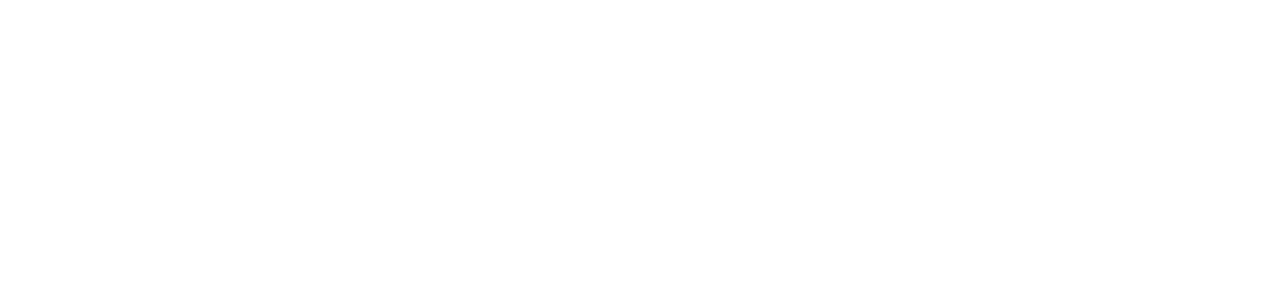
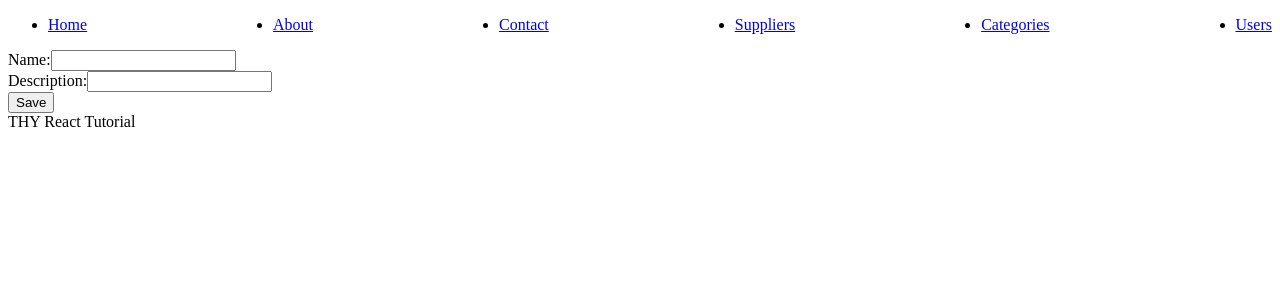
Before and after one commit to yakintech/thy-react-ts-tutorial, a React (Create React App) app: page /categories/add in a window 1280 px wide. Before the commit this address had no page. Shown: the top 300 px of the page. Built offline with nearby package versions, Linux system fonts and the light colour scheme.

Commit message:
react tanstack query sample

```diff
--- a/package.json
+++ b/package.json
@@ -3,6 +3,7 @@
   "version": "0.1.0",
   "private": true,
   "dependencies": {
+    "@tanstack/react-query": "^5.51.11",
     "@testing-library/jest-dom": "^5.17.0",
     "@testing-library/react": "^13.4.0",
     "@testing-library/user-event": "^13.5.0",
--- a/src/components/layout-components/SiteHeader.tsx
+++ b/src/components/layout-components/SiteHeader.tsx
@@ -9,6 +9,7 @@ function SiteHeader() {
             {/*replace özelliğii sayesinde sayfa geçişlerinde geri tuşuna basıldığında bir önceki sayfaya gitmez */}
             <li><Link replace to="/contact">Contact</Link></li>
             <li><Link to="/suppliers">Suppliers</Link></li>
+            <li><Link to="/categories">Categories</Link></li>
             <li><Link to="/users">Users</Link></li>
         </ul>
     </>
--- a/src/index.tsx
+++ b/src/index.tsx
@@ -2,13 +2,17 @@ import React from 'react';
 import ReactDOM from 'react-dom/client';
 import App from './App';
 import { BrowserRouter } from 'react-router-dom';
+import { QueryClient, QueryClientProvider } from '@tanstack/react-query';
 
 const root = ReactDOM.createRoot(
   document.getElementById('root') as HTMLElement
 );
+
+export const queryClient = new QueryClient();
 root.render(
-  <BrowserRouter>
-    <App />
-  </BrowserRouter>
-
+  <QueryClientProvider client={queryClient}>
+    <BrowserRouter>
+      <App />
+    </BrowserRouter>
+  </QueryClientProvider>
 );
--- /dev/null
+++ b/src/pages/categories/Add.tsx
@@ -0,0 +1,55 @@
+import { useMutation } from '@tanstack/react-query'
+import axios from 'axios'
+import React, { useState } from 'react'
+
+function Add() {
+
+    const [formData, setformData] = useState({
+        name: "",
+        description: ""
+    })
+
+    const { data: addCategoryResponse, mutate: addNewCategory } = useMutation({
+        mutationKey: ["addCategory"],
+        mutationFn: async (data: any) => {
+            return axios.post("https://northwind.vercel.app/api/categories", data)
+                .then(res => res.data)
+        },
+        onSuccess: () => {
+            alert("Category added successfully")
+        },
+        onError: (error) => {
+            console.log("error", error)
+        }
+    })
+
+    const handleChange = (e: React.ChangeEvent<HTMLInputElement>) => {
+        setformData({
+            ...formData,
+            [e.target.name]: e.target.value
+        })
+    }
+
+    const handleSubmit = (e: React.FormEvent<HTMLFormElement>) => {
+        e.preventDefault()
+        addNewCategory(formData)
+    }
+
+    return <>
+        <form onSubmit={handleSubmit}>
+            <div>
+                <label htmlFor="">Name:</label>
+                <input required type='text' name='name' onChange={handleChange} />
+            </div>
+            <div>
+                <label htmlFor="">Description:</label>
+                <input required type='text' name='description' onChange={handleChange} />
+            </div>
+            <div>
+                <button type='submit'>Save</button>
+            </div>
+        </form>
+    </>
+}
+
+export default Add
--- /dev/null
+++ b/src/pages/categories/List.tsx
@@ -0,0 +1,51 @@
+import { useQuery } from '@tanstack/react-query'
+import axios from 'axios'
+import React from 'react'
+import { queryClient } from '../..'
+import { Link } from 'react-router-dom'
+
+function List() {
+
+    const { data: categories, isLoading } = useQuery({
+        queryKey: ["categories"],
+        queryFn: async () => {
+            return axios.get("https://northwind.vercel.app/api/categories")
+                .then((res) => res.data)
+        },
+        // refetchInterval: 8000
+    })
+
+    const refresh = () => {
+        queryClient.invalidateQueries({ queryKey: ["categories"] })
+    }
+
+    return <>
+    <hr />
+        <div>
+            <button onClick={() => refresh()}>Refresh</button>
+            <Link style={{marginLeft:20}} to="/categories/add">Add</Link>
+        </div>
+        {
+            isLoading ? <h2>Loading...</h2> : <table>
+                <thead>
+                    <tr>
+                        <th>Id</th>
+                        <th>Name</th>
+                        <th>Description</th>
+                    </tr>
+                </thead>
+                <tbody>
+                    {
+                        categories && categories.map((item: any) => <tr key={item.id}>
+                            <td>{item.id}</td>
+                            <td>{item.name}</td>
+                            <td>{item.description}</td>
+                        </tr>)
+                    }
+                </tbody>
+            </table>
+        }
+    </>
+}
+
+export default List
--- /dev/null
+++ b/src/pages/categories/routes.tsx
@@ -0,0 +1,21 @@
+import { Outlet } from "react-router-dom";
+import List from "./List";
+import Add from "./Add";
+
+
+export const categoryRoutes = [
+    {
+        path:"categories",
+        element: <Outlet/>,
+        children:[
+            {
+                path:"",
+                element: <List/>
+            },
+            {
+                path:"add",
+                element:<Add/>
+            }
+        ]
+    }
+]
--- a/src/pages/suppliers/List.tsx
+++ b/src/pages/suppliers/List.tsx
@@ -5,7 +5,8 @@ import { Link, useLocation } from 'react-router-dom'
 function List() {
 
   const [suppliers, setSuppliers] = useState([])
-
+  const [loading, setloading] = useState(true)
+  const [error, seterror] = useState({})
 
   useEffect(() => {
     loadSuppliers()
@@ -20,6 +21,11 @@ function List() {
     axios.get("https://northwind.vercel.app/api/suppliers")
       .then(res => {
         setSuppliers(res.data)
+        setloading(false)
+      })
+      .catch(err => {
+        seterror(err)
+        setloading(false)
       })
   }
 
@@ -38,7 +44,8 @@ function List() {
   }
 
   return <>
-    <table>
+    {
+      loading ? <h2>Loading...</h2> : <table>
         <thead>
           <tr>
             <th>Id</th>
@@ -60,6 +67,7 @@ function List() {
           }
         </tbody>
       </table>
+    }
   </>
 }
 
--- a/src/routes/routes.tsx
+++ b/src/routes/routes.tsx
@@ -5,6 +5,7 @@ import Contact from "../pages/Contact"
 import DashboardLayout from "../components/layout-components/DashboardLayout"
 import { userRoutes } from "../pages/user/routes"
 import { suppliersRoutes } from "../pages/suppliers/routes"
+import { categoryRoutes } from "../pages/categories/routes"
 
 
 
@@ -29,7 +30,8 @@ const Router = () => {
                     element: <Contact />
                 },
                 ...userRoutes,
-                ...suppliersRoutes
+                ...suppliersRoutes,
+                ...categoryRoutes
             ]
         }
     ])
```
Also changed, not shown: 1 other file (tests, documents, lock files or other folders). Lines whose indentation alone changed are shown as unchanged.
